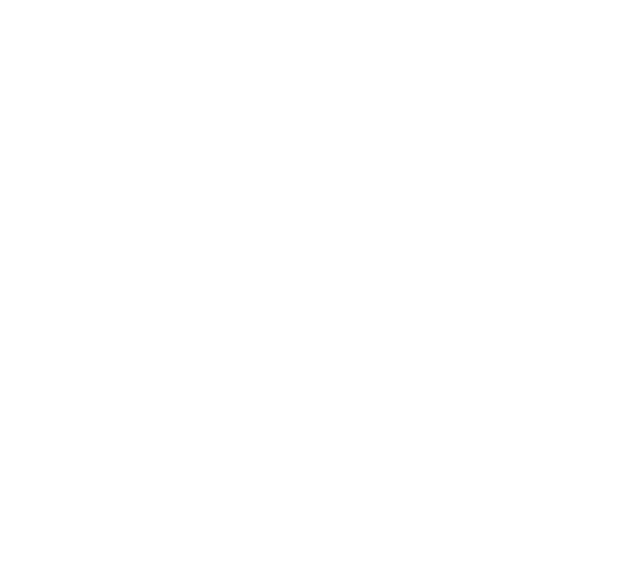
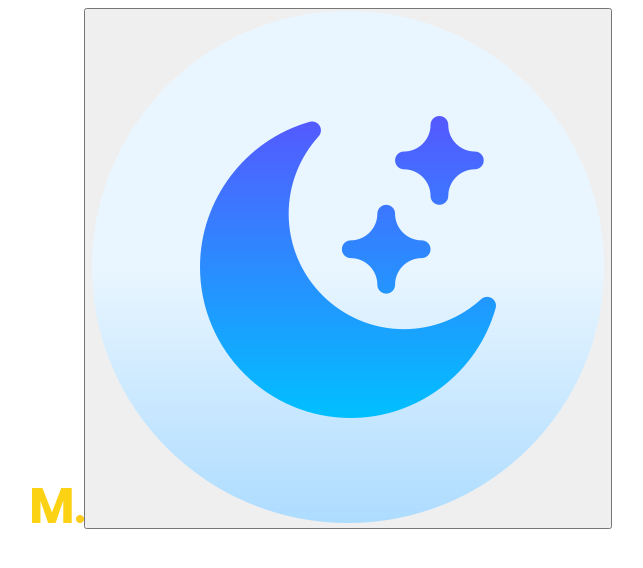
Before and after one commit to gleicekelly13/Agencia-de-design-digital, a React (Create React App) app: page / in a window 1280 px wide. Shown: the top 568 px of the page, without its empty margins (318-961 px from the left). Built offline with nearby package versions, Linux system fonts and the light colour scheme.

Commit message:
Estrutura do componente Topo

```diff
--- a/src/App.js
+++ b/src/App.js
@@ -1,9 +1,12 @@
+import React from "react";
+import './App.css';
 
+import Topo from "./componentes/Topo";
 
 export default function App() {
   return (
     <div className="App">
-
+      <Topo/>
     </div>
   );
 }
--- a/src/componentes/Topo/index.jsx
+++ b/src/componentes/Topo/index.jsx
@@ -0,0 +1,16 @@
+import Logo from '../../assets/logo.png';
+import iconeLua from '../../assets/moon.png'
+
+
+export default function Topo () {
+    return (
+        <header>
+            <div>
+                <img src={Logo} alt='logomarca'/>
+                <button>
+                    <img src={iconeLua} alt='icone-lua'/>
+                </button>
+            </div>
+        </header>
+    );
+}
```
